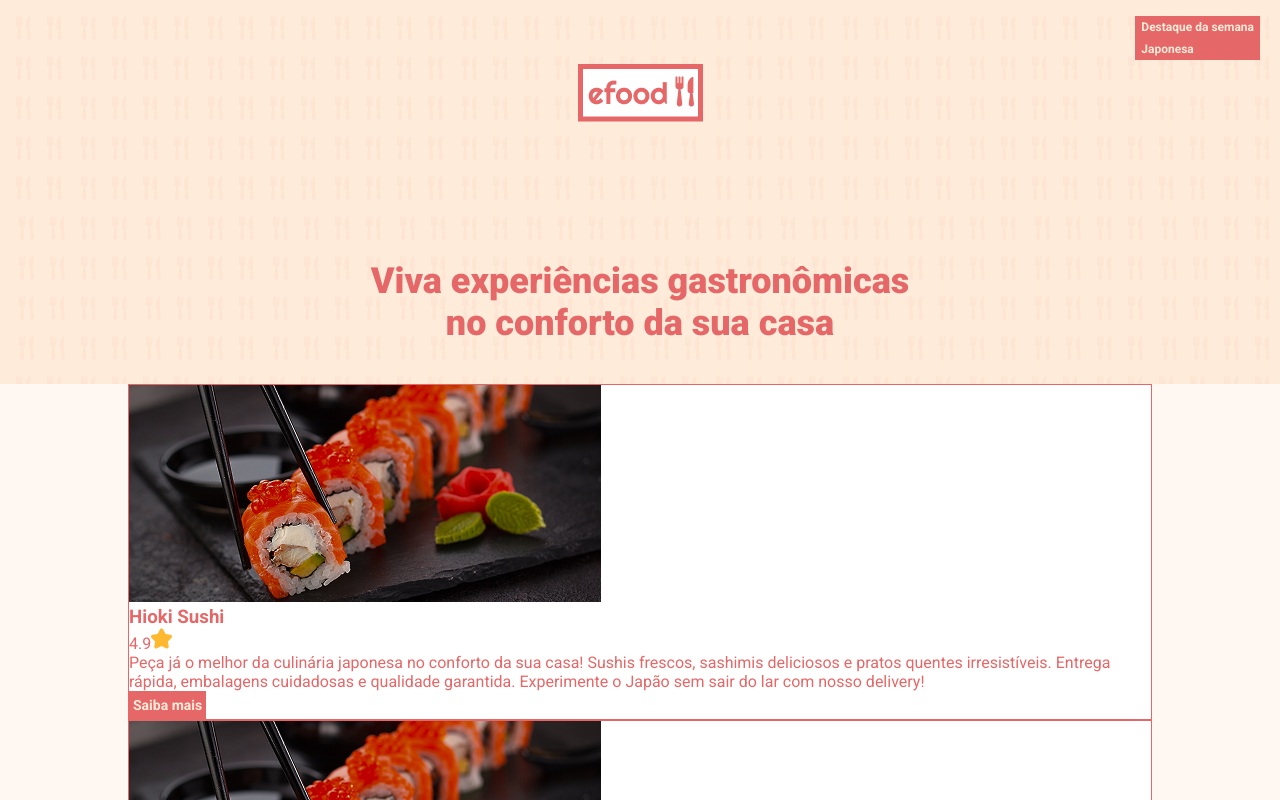
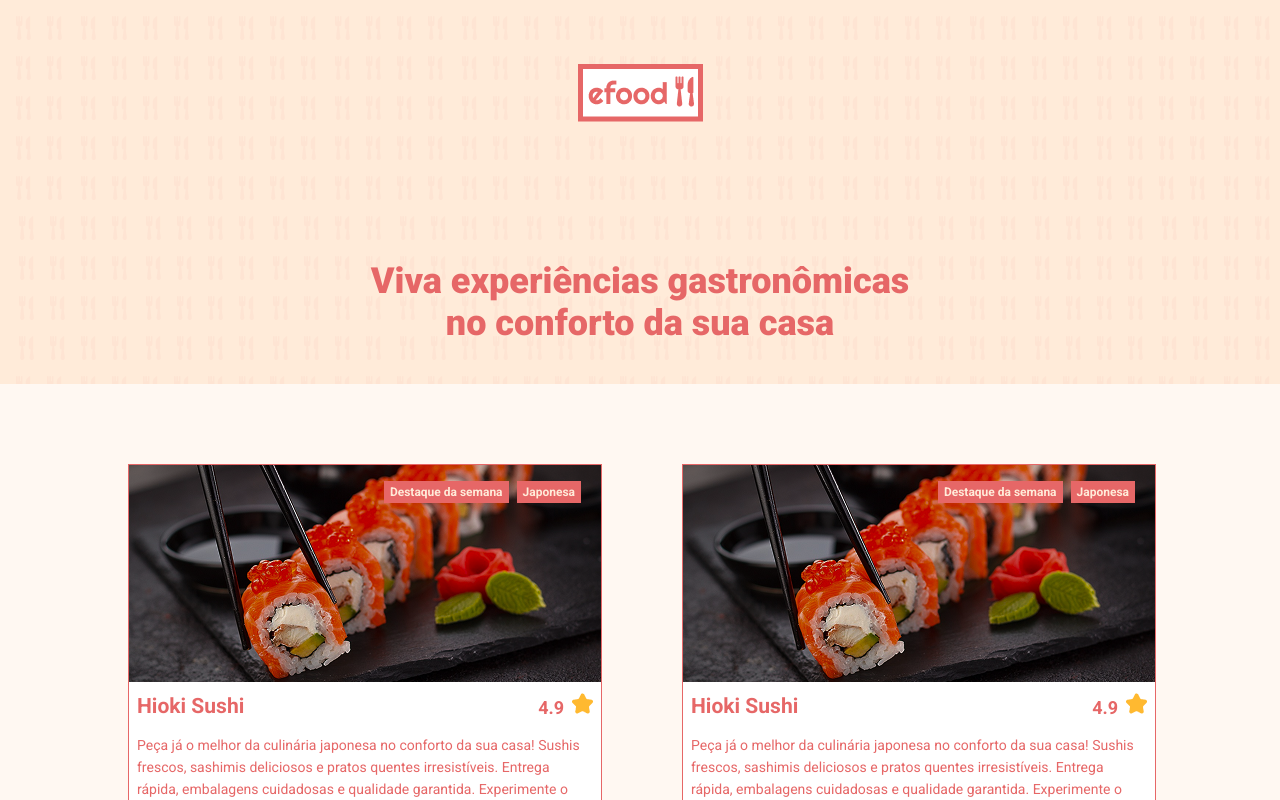
Before and after one commit to carolmeireles/efood, a React (Vite) app: page / in a window 1280 px wide. Shown: the top 800 px of the page. Built offline with nearby package versions, Linux system fonts and the light colour scheme.

Commit message:
estilização Card e ListCard

```diff
--- a/src/components/Card/index.tsx
+++ b/src/components/Card/index.tsx
@@ -1,6 +1,6 @@
 import sushi from '../../assets/sushi.png'
 import estrela from '../../assets/estrela.png'
-import { Button, CardContainer, Tags } from './styles'
+import { Button, CardContainer, Desc, Tags, Title, TitleContainer } from './styles'
 import Tag from '../Tag'
 
 const Card = () => (
@@ -14,16 +14,16 @@
                 Japonesa
             </Tag>
         </Tags>
-        <div>
-            <h3>Hioki Sushi</h3>
-            <span>
+        <TitleContainer>
+            <Title>Hioki Sushi</Title>
+            <div>
                 4.9
                 <img src={estrela} alt="Estrela" />
-            </span>
-        </div>
-        <p>
+            </div>
+        </TitleContainer>
+        <Desc>
             Peça já o melhor da culinária japonesa no conforto da sua casa! Sushis frescos, sashimis deliciosos e pratos quentes irresistíveis. Entrega rápida, embalagens cuidadosas e qualidade garantida. Experimente o Japão sem sair do lar com nosso delivery!
-        </p>
+        </Desc>
         <Button>Saiba mais</Button>
     </CardContainer>
 )
--- a/src/components/Card/styles.ts
+++ b/src/components/Card/styles.ts
@@ -4,12 +4,41 @@
 export const CardContainer = styled.div`
     background-color: ${cores.branco};
     border: 1px solid ${cores.rosa};
+    position: relative;
+    font-size: 14px;
+    //padding: 8px;
 `
 
 export const Tags = styled.div`
     position: absolute;
     top: 16px;
     right: 20px;
+`
+
+export const TitleContainer = styled.div`
+    padding: 8px 8px 16px;
+    display: flex;
+    justify-content: space-between;
+    align-content: center;
+    align-items: center;
+    font-size: 18px;
+
+    div {
+        font-weight: bold;
+
+        img {
+            padding-left: 8px;
+        }
+    }
+`
+
+export const Title = styled.h3`
+    font-weight: bold;
+`
+
+export const Desc = styled.p`
+    line-height: 22px;
+    padding: 0 8px 16px;
 `
 
 export const Button = styled.button`
@@ -20,4 +49,5 @@
     font-size: 14px;
     border: none;
     cursor: pointer;
+    margin: 0 0 8px 8px;
 `
--- a/src/components/CardList/index.tsx
+++ b/src/components/CardList/index.tsx
@@ -1,9 +1,9 @@
 import Card from '../Card'
+import { List } from './styles'
 
 const CardList = () => (
-    <div>
     <div className="container">
-            <ul>
+        <List>
             <li>
                 <Card />
             </li>
@@ -22,8 +22,7 @@
             <li>
                 <Card />
             </li>
-            </ul>
-        </div>
+        </List>
     </div>
 )
 
--- a/src/components/CardList/styles.ts
+++ b/src/components/CardList/styles.ts
@@ -0,0 +1,10 @@
+import styled from "styled-components"
+
+export const List = styled.ul`
+    display: grid;
+    grid-template-columns: 1fr 1fr;
+    column-gap: 80px;
+    row-gap: 48px;
+    margin-top: 80px;
+    margin-bottom: 120px;
+`
--- a/src/components/Tag/styles.ts
+++ b/src/components/Tag/styles.ts
@@ -7,4 +7,6 @@
     padding: 4px 6px;
     font-weight: bold;
     font-size: 12px;
+    display: inline-block;
+    margin-left: 8px;
 `
```
Lines whose indentation alone changed are shown as unchanged.
